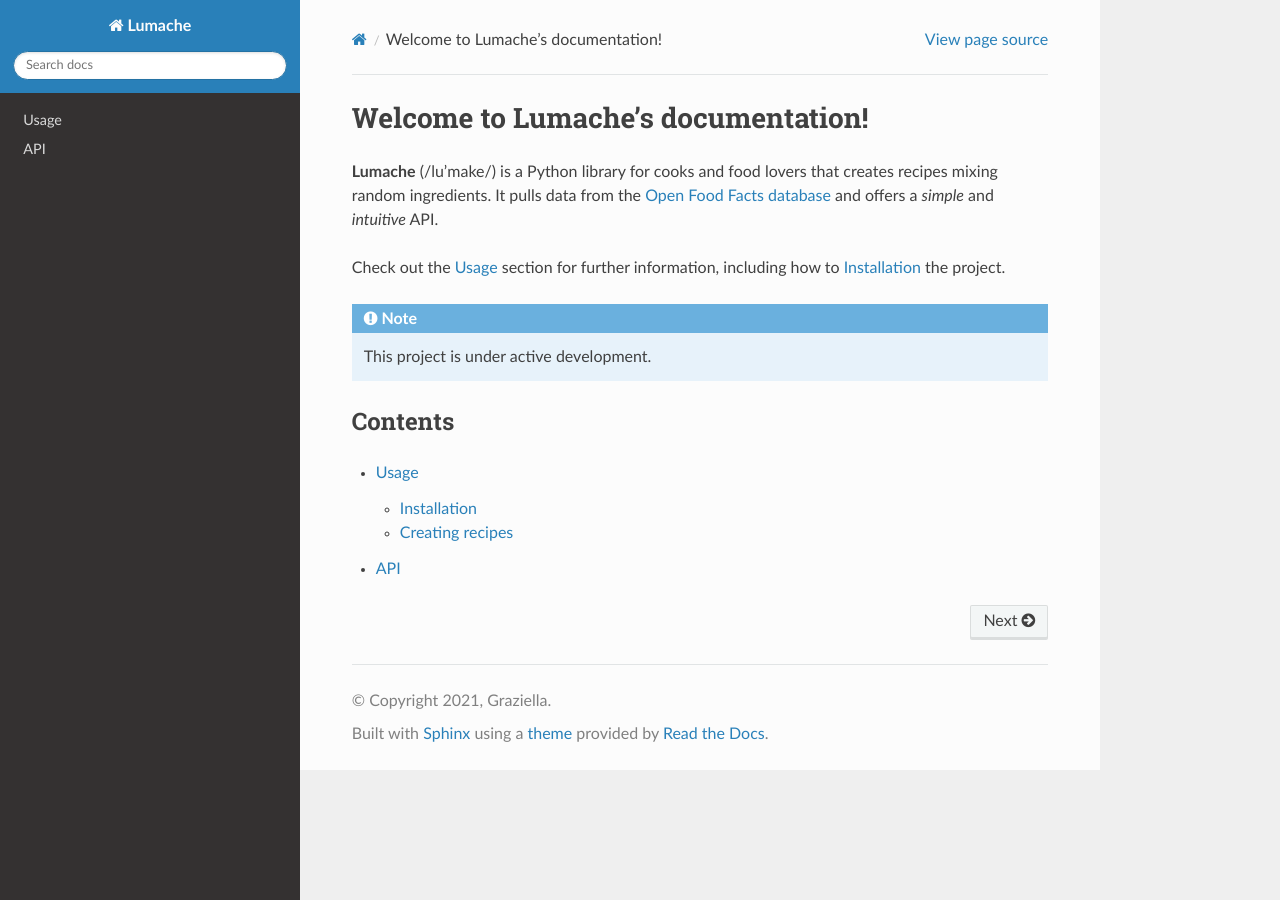
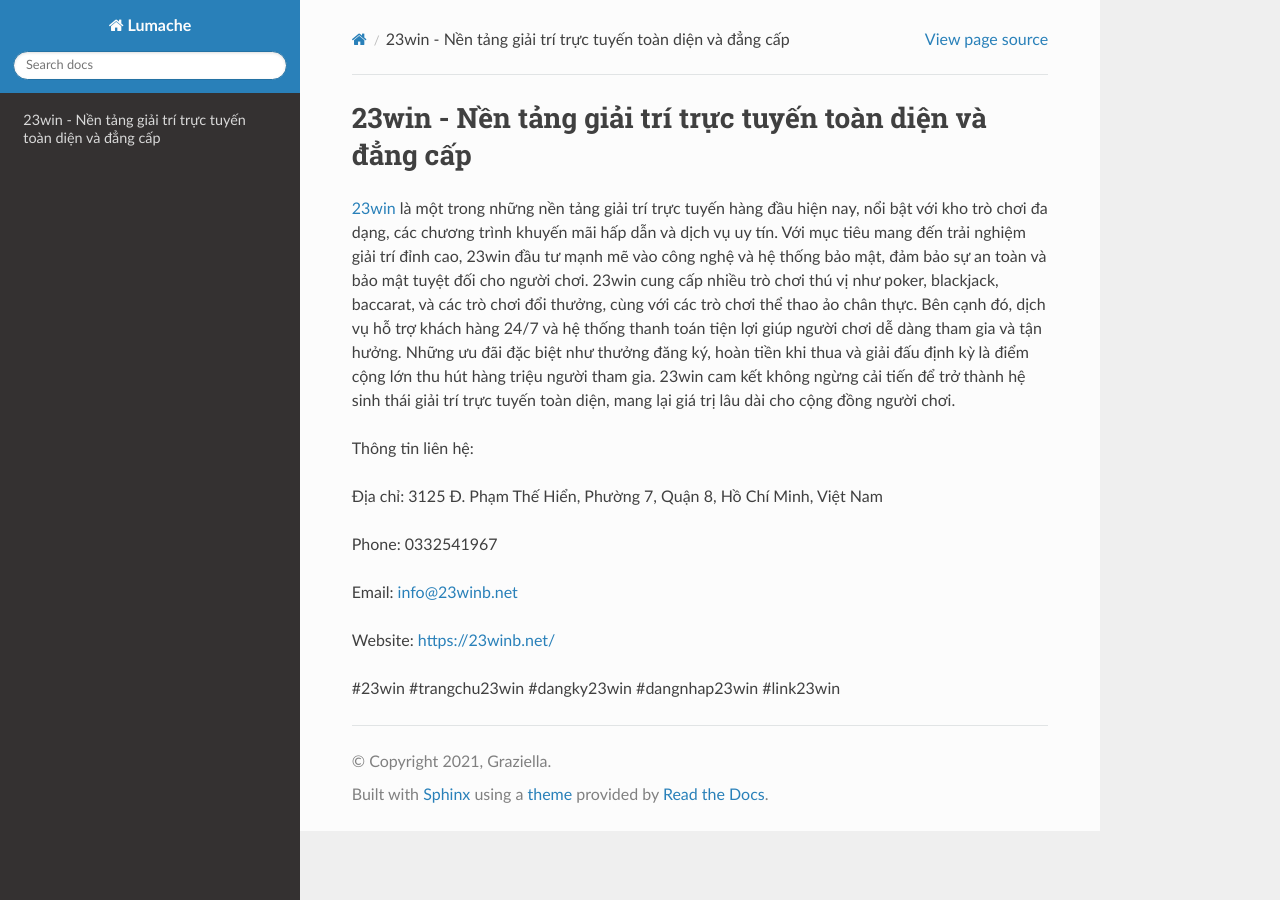
Before and after one commit to nguyenlinh0011y/23winbnet11, a Sphinx documentation site: the page built from docs/source/index.rst, in a window 1280 px wide. Built offline with Sphinx 7.4.7 and the Read the Docs theme 3.1.0, drawn with Linux system fonts in a browser that asks for light colours.

Commit message:
Update index.rst

```diff
--- a/docs/source/index.rst
+++ b/docs/source/index.rst
@@ -1,22 +1,18 @@
-Welcome to Lumache's documentation!
+23win - Nền tảng giải trí trực tuyến toàn diện và đẳng cấp
 ===================================
 
-**Lumache** (/lu'make/) is a Python library for cooks and food lovers
-that creates recipes mixing random ingredients.
-It pulls data from the `Open Food Facts database <https://world.openfoodfacts.org/>`_
-and offers a *simple* and *intuitive* API.
+`23win <https://23winb.net/>`_ là một trong những nền tảng giải trí trực tuyến hàng đầu hiện nay, nổi bật với kho trò chơi đa dạng, các chương trình khuyến mãi hấp dẫn và dịch vụ uy tín. Với mục tiêu mang đến trải nghiệm giải trí đỉnh cao, 23win đầu tư mạnh mẽ vào công nghệ và hệ thống bảo mật, đảm bảo sự an toàn và bảo mật tuyệt đối cho người chơi.
+23win cung cấp nhiều trò chơi thú vị như poker, blackjack, baccarat, và các trò chơi đổi thưởng, cùng với các trò chơi thể thao ảo chân thực. Bên cạnh đó, dịch vụ hỗ trợ khách hàng 24/7 và hệ thống thanh toán tiện lợi giúp người chơi dễ dàng tham gia và tận hưởng. Những ưu đãi đặc biệt như thưởng đăng ký, hoàn tiền khi thua và giải đấu định kỳ là điểm cộng lớn thu hút hàng triệu người tham gia.
+23win cam kết không ngừng cải tiến để trở thành hệ sinh thái giải trí trực tuyến toàn diện, mang lại giá trị lâu dài cho cộng đồng người chơi.
 
-Check out the :doc:`usage` section for further information, including
-how to :ref:`installation` the project.
+Thông tin liên hệ:
 
-.. note::
+Địa chỉ: 3125 Đ. Phạm Thế Hiển, Phường 7, Quận 8, Hồ Chí Minh, Việt Nam
 
-   This project is under active development.
+Phone: 0332541967
 
-Contents
---------
+Email: info@23winb.net
 
-.. toctree::
+Website: https://23winb.net/
 
-   usage
-   api
+#23win #trangchu23win #dangky23win #dangnhap23win #link23win
```
